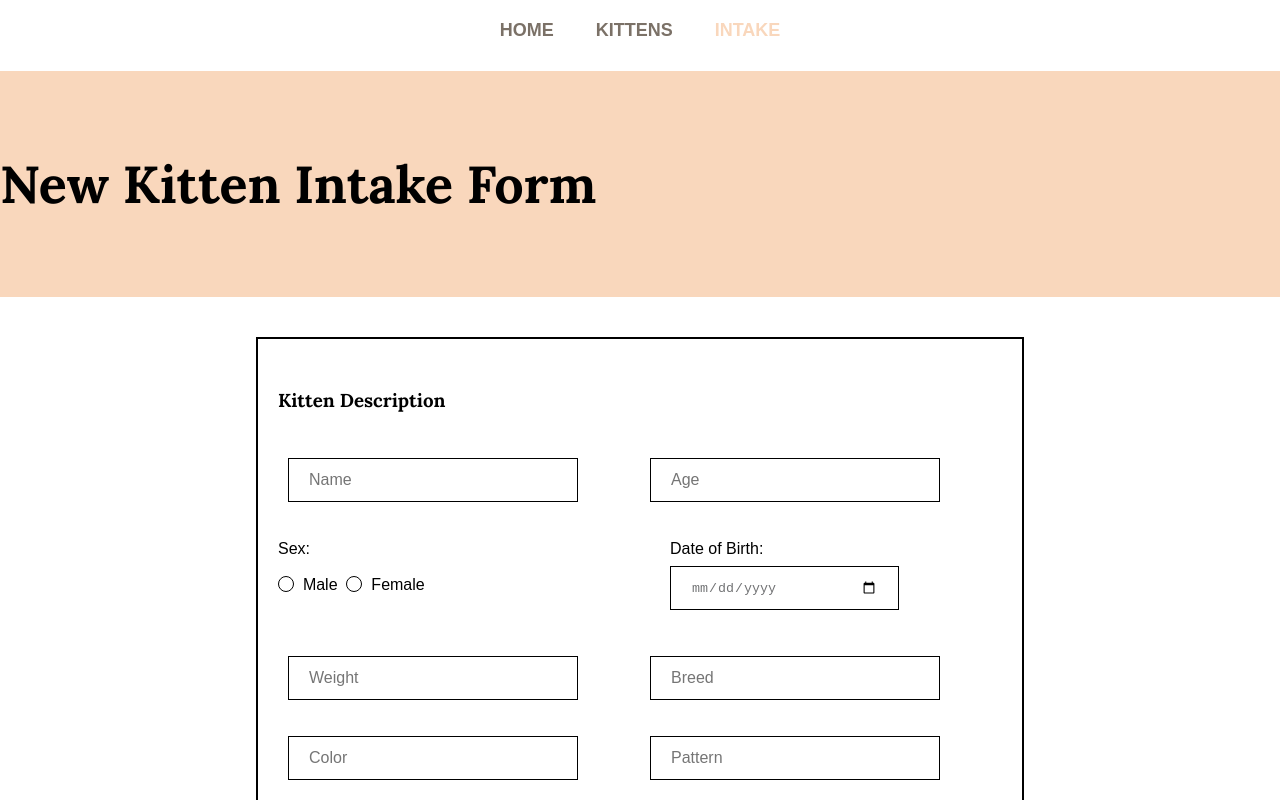
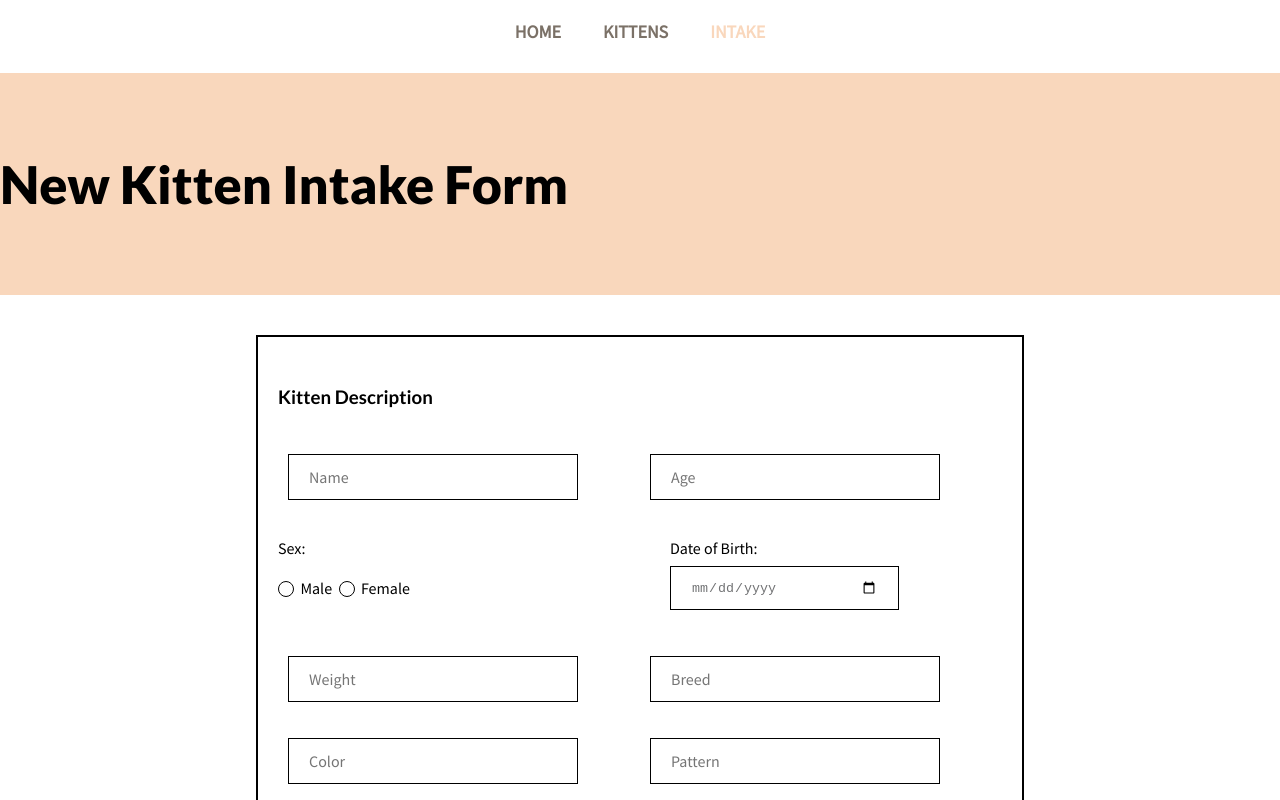
Before and after one commit to taylorsieling/knittin-kitten-foster, a React (Create React App) app in the folder kkf-frontend/: page /intake in a window 1280 px wide. Shown: the top 800 px of the page. Built offline with nearby package versions, Linux system fonts and the light colour scheme; no server answers.

Commit message:
styling header

```diff
--- a/kkf-frontend/src/components/Home.js
+++ b/kkf-frontend/src/components/Home.js
@@ -8,6 +8,7 @@ const Home = () => {
                 <div className="heading">
                     <h2>Saving the Tiniest Lives</h2>
                     <h1>Knittin' Kitten Foster</h1>
+                    <div className="btn-block"><a className="button" href="#">Kittens</a><a className="button" href="#">Intake</a></div>
                 </div>
                 <div></div>
             </div>
--- a/kkf-frontend/src/index.css
+++ b/kkf-frontend/src/index.css
@@ -1,4 +1,4 @@
-@import url('https://fonts.googleapis.com/css2?family=Lora:ital,wght@0,400;0,500;0,600;0,700;1,700&family=Poppins&display=swap');
+@import url('https://fonts.googleapis.com/css2?family=Lato:wght@300;400;700;900&family=Source+Sans+Pro&display=swap');@import url('https://fonts.googleapis.com/css2?family=Lora:ital,wght@0,400;0,500;0,600;0,700;1,700&family=Poppins&display=swap');
 
 /* pistachio: #b7b578 */
 /* olive: #98b75e */
@@ -15,7 +15,7 @@
 body,
 html {
   overflow-x: hidden;
-  font-family: 'Poppin', 'Veranda', sans-serif;
+  font-family: 'Source Sans Pro', 'Veranda', sans-serif;
   margin: 0;
   -webkit-font-smoothing: antialiased;
   -moz-osx-font-smoothing: grayscale;
@@ -26,11 +26,12 @@ div {
 }
 
 h1, h2, h3, h4, h5, h6{
-  font-family: 'Lora', 'Veranda', sans-serif;
+  font-family: 'Lato', 'Veranda', sans-serif;
 }
 
 h1 {
-  font-family: 'Lora', 'Veranda', sans-serif;
+  font-family: 'Lato', 'Veranda', sans-serif;
+  font-weight: 800;
   font-size: 52px;
   margin: 0;
 }
@@ -76,18 +77,25 @@ a.kitten-link {
 }
 
 a.button {
-  width: 100%;
-  padding: 8px 50px;
-  margin-top: 10px;
-  border: 2px solid black;
-  border-radius: 0;
-  background-color: black;
+  padding: 8px 30px;
+  margin: 30px 10px 10px 0;
+  border: 2px solid #e89897;
+  background-color: #e89897;
   color: white;
   transition: 0.5s;
   outline: none;
   font-family: 'Source Sans Pro', 'Veranda', sans-serif;
-  font-size: 16px;
-  display: block;
+  font-size: 18px;
+  text-transform: uppercase;
+}
+
+a.button:hover {
+  opacity: 75%;
+  font-weight: initial;
+}
+
+.btn-block {
+  margin-top: 30px;
 }
 
 
@@ -113,7 +121,7 @@ a.button {
   background-repeat: no-repeat;
   background-size: cover;
   position: relative;
-  min-height: 520px;
+  min-height: 560px;
 }
 
 .heading {
@@ -324,7 +332,7 @@ button:hover {
 
   .row > div {
     margin: 10px;
-    padding: 20px 20px 20px 40px;
+    padding: 20px 20px 20px 60px;
     width: 400px;
   }
 
```
